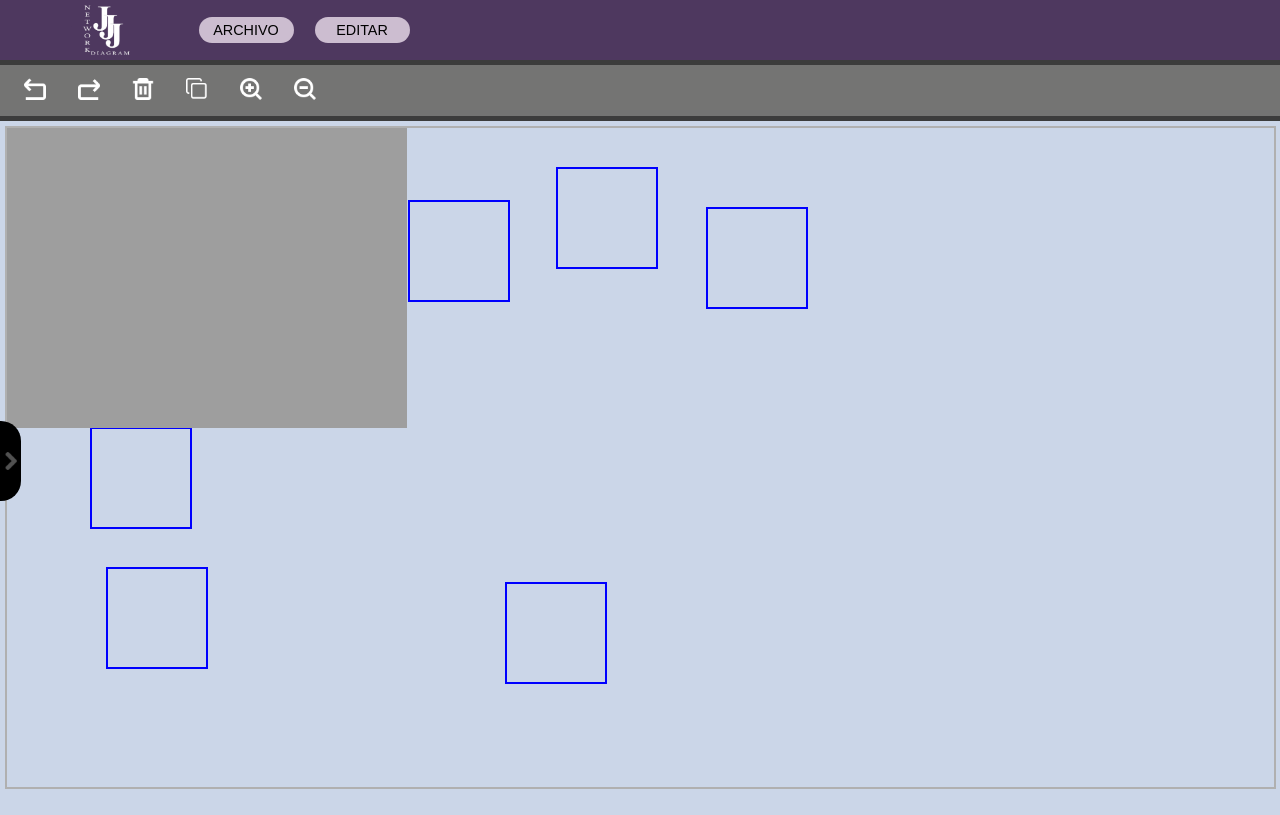
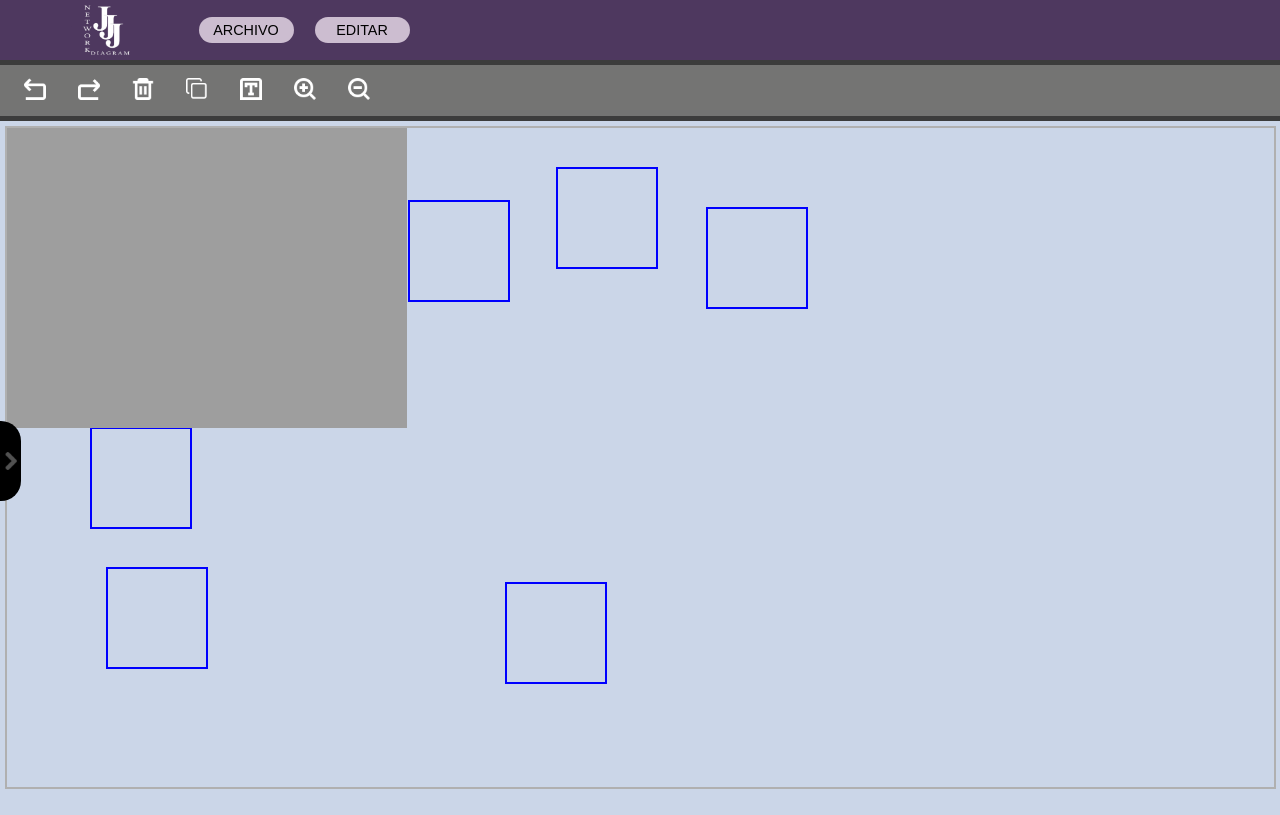
Before and after one commit to FabioGuardado/diagram-app, a React (Create React App) app: page / in a window 1280 px wide. Built offline with nearby package versions, Linux system fonts and the light colour scheme.

Commit message:
:bug: Add missing tool button

```diff
--- a/src/components/Toolsbar/Toolsbar.js
+++ b/src/components/Toolsbar/Toolsbar.js
@@ -9,6 +9,7 @@ const herramientas = [
   { nombre: 'Rehacer', icono: 'rehacer.png' },
   { nombre: 'Eliminar', icono: 'eliminar.png' },
   { nombre: 'Duplicar', icono: 'duplicar.png' },
+  { nombre: 'Texto', icono: 'texto.png' },
   { nombre: 'Acercar', icono: 'zoom-in.png' },
   { nombre: 'Alejar', icono: 'zoom-out.png' },
 ];
```
